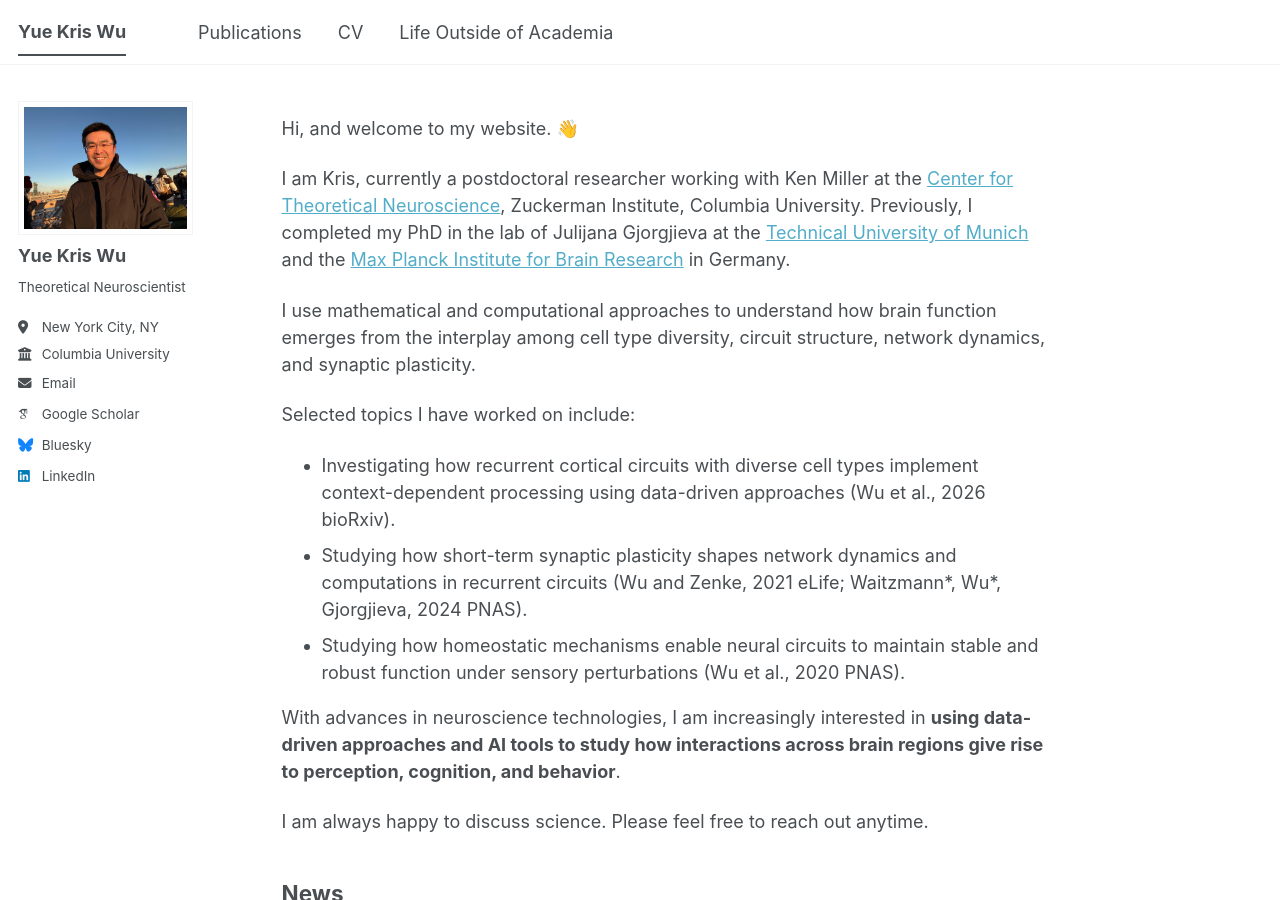
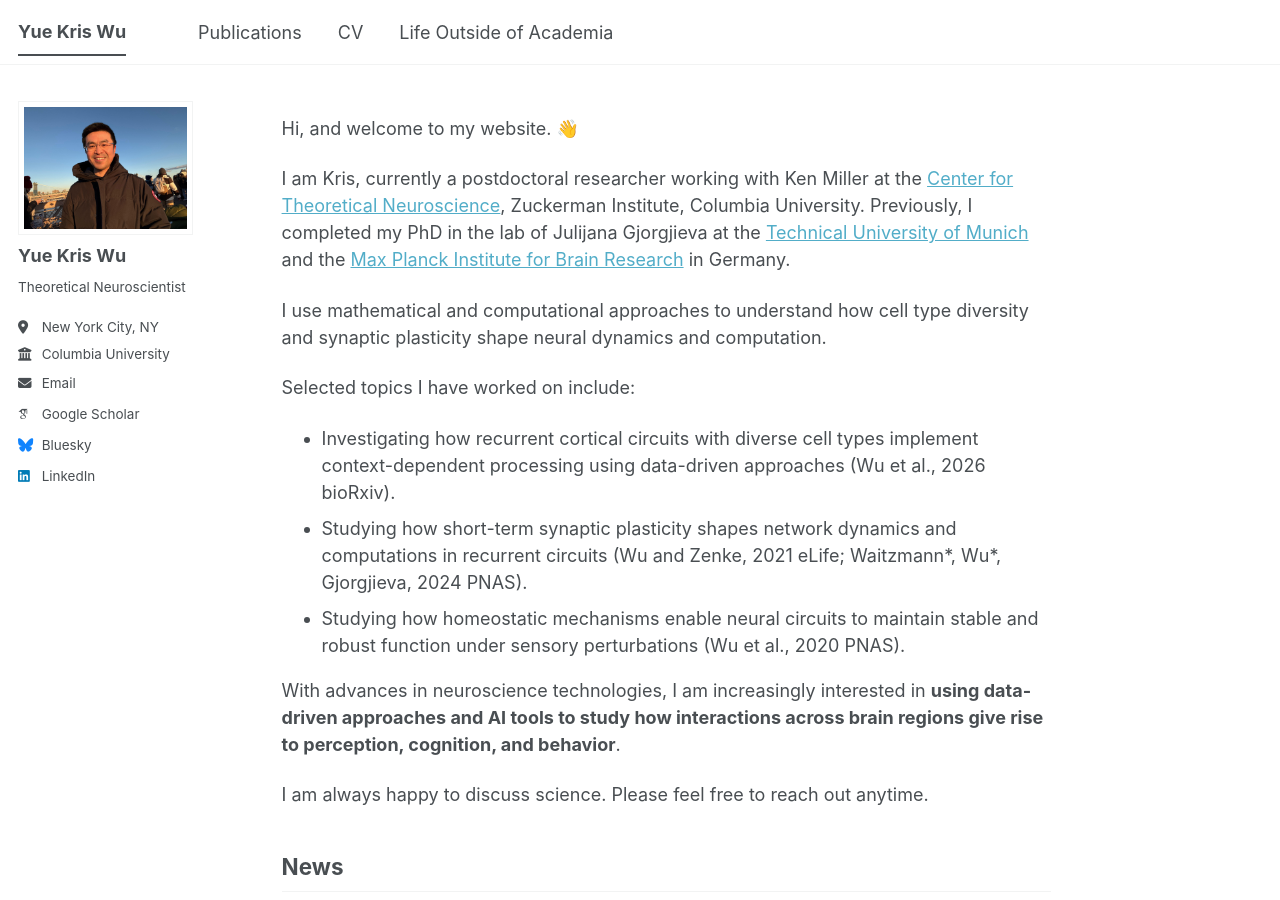
Before and after one commit to yuekriswu/yuekriswu.github.io, a Jekyll site: the page built from _pages/about.md, in a window 1280 px wide and 900 px high. Built offline with Jekyll 4.4.1, drawn with Linux system fonts in a browser that asks for light colours; emoji names are drawn with the system emoji font; some web fonts are replaced; a script bundle is joined from its source files by our own code; library files that are not in the unit come from our copies.

Commit message:
Refine research focus in about.md
Updated the description of research focus to emphasize the role of cell type diversity and synaptic plasticity in neural dynamics.

```diff
--- a/_pages/about.md
+++ b/_pages/about.md
@@ -11,7 +11,7 @@ Hi, and welcome to my website. :wave:
 
 I am Kris, currently a postdoctoral researcher working with Ken Miller at the [Center for Theoretical Neuroscience](https://ctn.zuckermaninstitute.columbia.edu), Zuckerman Institute, Columbia University. Previously, I completed my PhD in the lab of Julijana Gjorgjieva at the [Technical University of Munich](https://www.tum.de) and the [Max Planck Institute for Brain Research](https://brain.mpg.de/home) in Germany.
 
-I use mathematical and computational approaches to understand how brain function emerges from the interplay among cell type diversity, circuit structure, network dynamics, and synaptic plasticity.
+I use mathematical and computational approaches to understand how cell type diversity and synaptic plasticity shape neural dynamics and computation.
 
 Selected topics I have worked on include:
 * Investigating how recurrent cortical circuits with diverse cell types implement context-dependent processing using data-driven approaches (Wu et al., 2026 bioRxiv).
```
